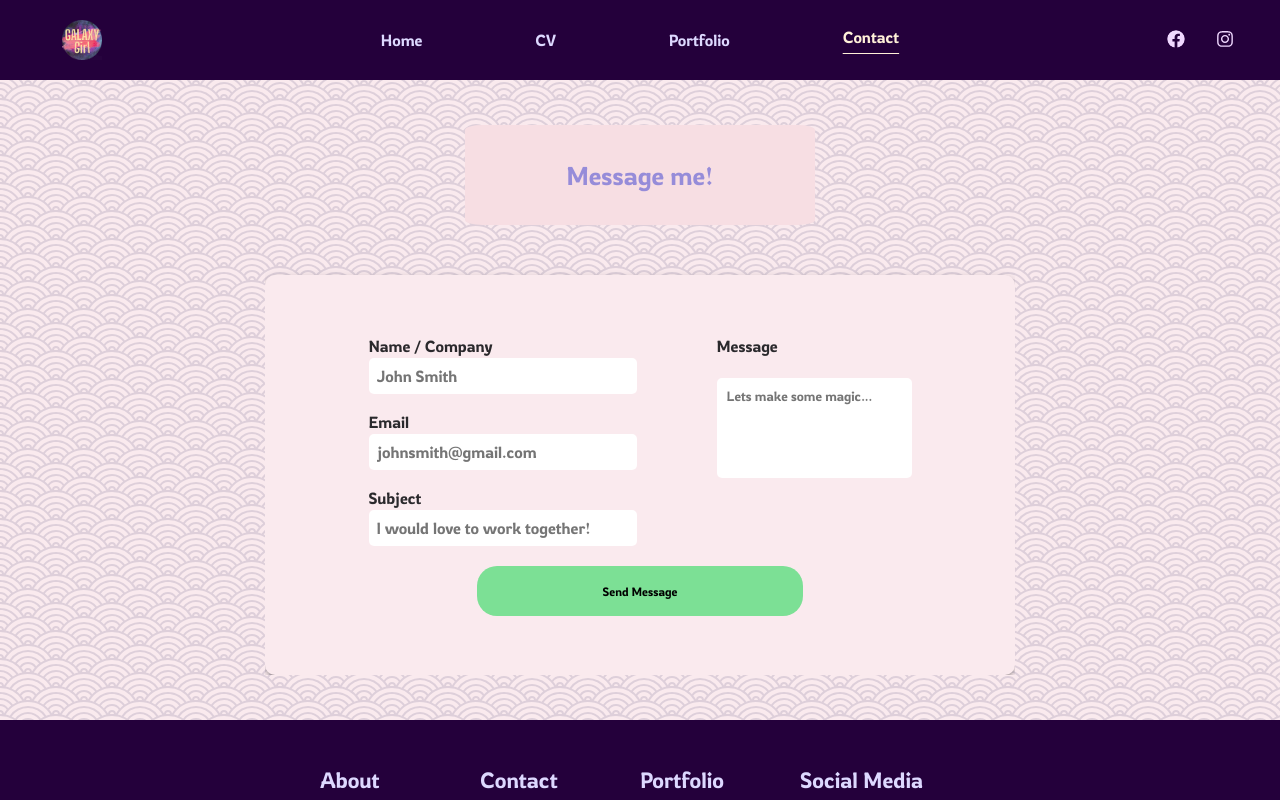
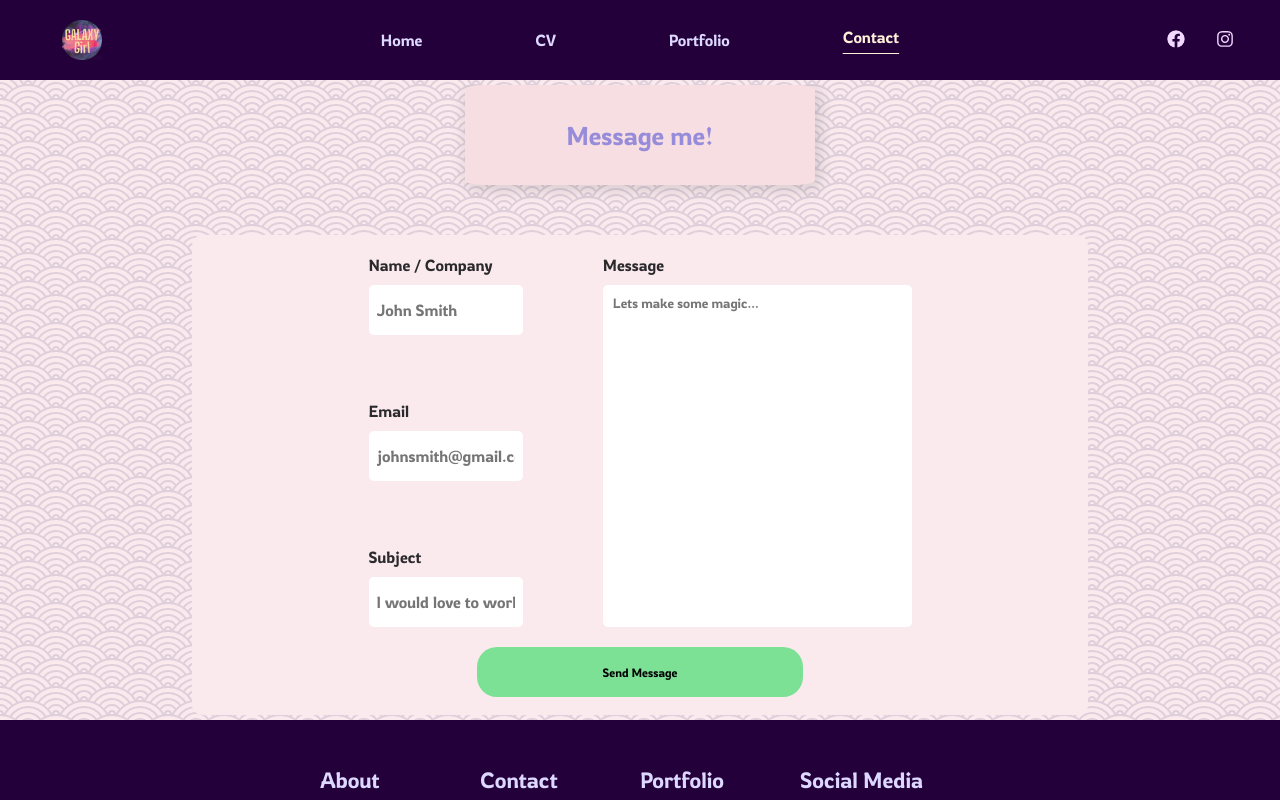
Before and after one commit to joshuabarua/galaxy-girl-vite, a React (Vite) app: page /contact in a window 1280 px wide. Shown: the top 800 px of the page. Built offline with nearby package versions, Linux system fonts and the light colour scheme.

Commit message:
start styling contact page

```diff
--- a/src/index.css
+++ b/src/index.css
@@ -2,6 +2,7 @@
 	font-family: Inter, system-ui, Avenir, Helvetica, Arial, sans-serif;
 	line-height: 1.5;
 	font-weight: 400;
+	min-width: 500px;
 
 	color-scheme: light dark;
 	color: rgba(255, 255, 255, 0.87);
@@ -26,7 +27,6 @@ body {
 	margin: 0;
 	display: flex;
 	place-items: center;
-	min-width: 400px;
 	min-height: 100vh;
 }
 
@@ -57,6 +57,19 @@ button:focus-visible {
 	outline: 4px auto -webkit-focus-ring-color;
 }
 
+.flexRow {
+	display: flex;
+	justify-content: center;
+	align-items: center;
+}
+
+.flexCol {
+	display: flex;
+	justify-content: center;
+	align-items: center;
+	flex-direction: column;
+}
+
 @media (prefers-color-scheme: light) {
 	:root {
 		color: #213547;
--- a/src/pages/contact/Contact.jsx
+++ b/src/pages/contact/Contact.jsx
@@ -96,13 +96,13 @@ const Contact = () => {
 
 						<Box className="form-container" sx={{minWidth: isSmallScreen ? '300px' : '650px', boxShadow: 3}}>
 							<form action="" onSubmit={customSubmit}>
-								<Stack direction={isSmallScreen ? 'column' : 'row'} justifyContent={'space-evenly'} spacing={isSmallScreen ? 3 : 10} sx={{width: '100%'}}>
-									<Stack direction="column" sx={{width: isSmallScreen ? '100%' : '50%'}} gap={2}>
-										<Stack direction="column">
+								<Stack direction={isSmallScreen ? 'column' : 'row'} className="flexCol" spacing={isSmallScreen ? 3 : 10} sx={{width: '100%', height: '100%'}}>
+									<Stack direction="column" sx={{width: isSmallScreen ? '100%' : '50%', height: '70%'}} className="flexCol" gap={8}>
+										<Stack direction="column" gap={1} className="inputStack">
 											<label className="form-label">Name / Company</label>
 											<input type="text" placeholder="John Smith" name="name" value={name} required className="form-input" onChange={(e) => setName(e.target.value)} />
 										</Stack>
-										<Stack direction="column">
+										<Stack direction="column" gap={1} className="inputStack">
 											<label className="form-label"> Email</label>
 											<input
 												type="email"
@@ -114,7 +114,7 @@ const Contact = () => {
 												className="form-input"
 											/>
 										</Stack>
-										<Stack direction="column">
+										<Stack direction="column" gap={1} className="inputStack">
 											<label className="form-label"> Subject </label>
 											<input
 												type="text"
@@ -128,8 +128,8 @@ const Contact = () => {
 										</Stack>
 									</Stack>
 
-									<Stack direction="column" sx={{width: isSmallScreen ? '100%' : '50%'}}>
-										<Stack direction="column" className="form-input-field">
+									<Stack sx={{width: isSmallScreen ? '100%' : '100%', height: '100%'}} className="flexCol">
+										<Stack direction="column" className="inputStack flexCol" gap={1} alignItems={'flex-start'}>
 											<label className="form-label"> Message</label>
 											<textarea
 												placeholder="Lets make some magic..."
--- a/src/pages/contact/contact.css
+++ b/src/pages/contact/contact.css
@@ -19,6 +19,9 @@
 	justify-content: space-evenly;
 	gap: 50px;
 	overflow-x: hidden;
+	width: 70%;
+	max-width: 1200px;
+	min-width: 500px;
 }
 
 .titleMsgText {
@@ -33,6 +36,7 @@
 	display: flex;
 	justify-content: center;
 	align-items: center;
+	box-shadow: 3px 3px 15px 2px rgba(0, 0, 0, 0.134);
 }
 
 .titleMsgText {
@@ -46,9 +50,10 @@
 	flex-direction: column;
 	border-radius: 10px;
 	background-color: hsl(347, 62%, 95%);
-	width: 60vw;
-	max-width: 750px;
-	height: 400px;
+	width: 100%;
+	max-width: 1500px;
+	height: 60vh;
+	box-shadow: none !important;
 }
 
 .form-container form {
@@ -57,12 +62,12 @@
 	align-items: center;
 	flex-direction: column;
 	gap: 20px;
+	height: 80%;
 }
 
-.form-input-field {
-	display: flex;
+.inputStack {
 	width: 100%;
-	gap: 20px;
+	height: 100%;
 }
 
 .form-label {
@@ -79,6 +84,8 @@
 	border: 0;
 	color: #2a292c;
 	background-color: white;
+	width: 100%;
+	height: 50px;
 }
 
 .form-textarea {
@@ -89,6 +96,9 @@
 	background-color: white;
 	border-radius: 5px;
 	resize: none;
+	width: 100%;
+	height: 100%;
+	max-height: 400px;
 }
 
 .form-btn {
@@ -207,6 +217,14 @@ form button:hover {
 		max-height: 700px;
 		min-height: 500px;
 	}
+
+	.inputStack {
+		width: 60%;
+	}
+
+	.form-textarea {
+		width: 50%;
+	}
 }
 
 @media screen and (max-width: 500px) {
```
